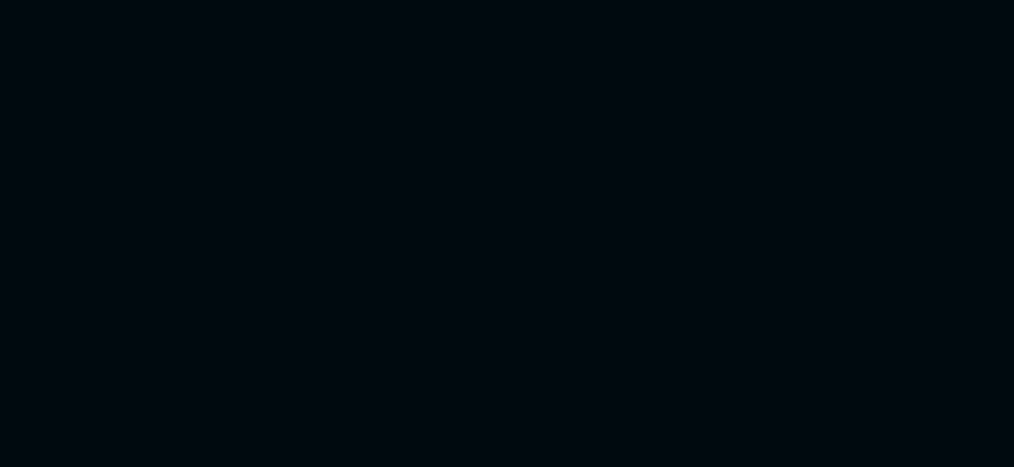
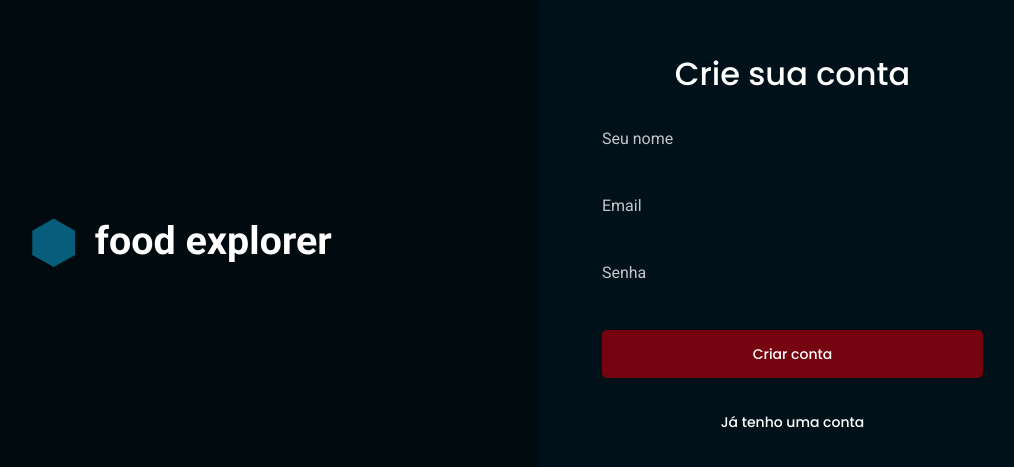
Before and after one commit to lukarodrigue/foodexplorer, a React (Vite) app: page /register in a window 1280 px wide. Before the commit this address had no page. Shown: the part 157-624 px from the top of the page, without its empty margins (102-1116 px from the left). Built offline with nearby package versions, Linux system fonts and the light colour scheme.

Commit message:
✨ feat: add user registration

```diff
--- a/src/pages/SignUp/index.jsx
+++ b/src/pages/SignUp/index.jsx
@@ -1,4 +1,6 @@
-import { Link } from "react-router-dom";
+import { Link, useNavigate } from "react-router-dom";
+import { useState } from "react";
+import { api } from "../../services/api";
 
 import { Container, Form, Brand } from "./styles";
 
@@ -9,6 +11,32 @@
 import brand from "../../assets/brand.svg";
 
 export function SignUp() {
+  const [name, setName] = useState("");
+  const [email, setEmail] = useState("");
+  const [password, setPassword] = useState("");
+
+  const navigate = useNavigate();
+
+  function handleSignUp() {
+    if (!name || !email || !password) {
+      return alert("Preencha todos os campos!");
+    }
+
+    api
+      .post("/users", { name, email, password })
+      .then(() => {
+        alert("Usuário cadastrado com sucesso!");
+        navigate(-1);
+      })
+      .catch((error) => {
+        if (error.response) {
+          alert(error.response.data.message);
+        } else {
+          alert("Não foi possível cadastrar.");
+        }
+      });
+  }
+
   return (
     <Container>
       <Brand>
@@ -19,18 +47,18 @@
         <h2>Crie sua conta</h2>
 
         <Section title="Seu nome">
-          <Input placeholder="Exemplo: Maria da Silva" type="text" />
+          <Input placeholder="Exemplo: Maria da Silva" type="text" onChange={e => setName(e.target.value)} />
         </Section>
 
         <Section title="Email">
-          <Input placeholder="Exemplo: exemplo@exemplo.com.br" type="text" />
+          <Input placeholder="Exemplo: exemplo@exemplo.com.br" type="text" onChange={e => setEmail(e.target.value)} />
         </Section>
 
         <Section title="Senha">
-          <Input placeholder="No mínimo 6 caracteres" type="password" />
+          <Input placeholder="No mínimo 6 caracteres" type="password" onChange={e => setPassword(e.target.value)} />
         </Section>
 
-        <Button title="Criar conta" />
+        <Button title="Criar conta" onClick={handleSignUp} />
 
         <Link to="/">Já tenho uma conta</Link>
       </Form>
--- a/src/routes/index.jsx
+++ b/src/routes/index.jsx
@@ -6,7 +6,7 @@
 export function Routes() {
   return (
     <BrowserRouter>
-      <AppRoutes />
+      <AuthRoutes />
     </BrowserRouter>
   );
 }
```
Also changed, not shown: src/styles/global.js (+4 -4 lines).
